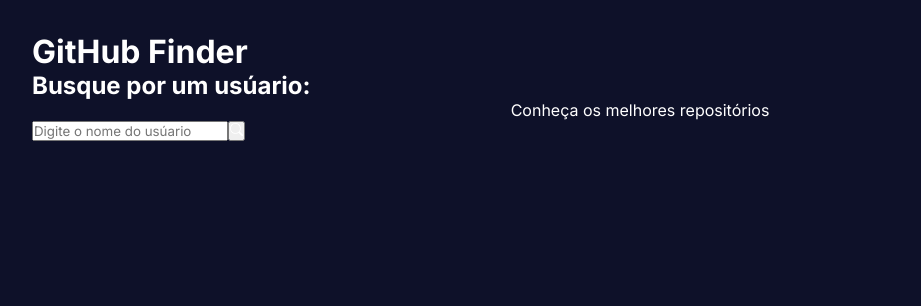
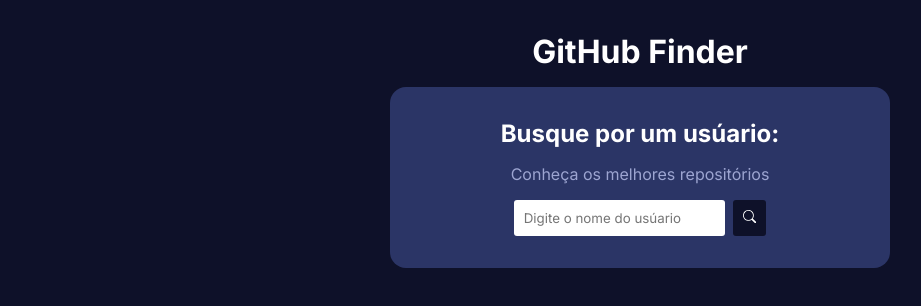
Before and after one commit to Pedroo07/GitHub-API, a React (Vite) app in the folder GitHub-API/: page / in a window 1280 px wide. Shown: the top 306 px of the page, without its empty margins (0-921 px from the left). Built offline with nearby package versions, Linux system fonts and the light colour scheme.

Commit message:
Estilizando Projeto

```diff
--- /dev/null
+++ b/GitHub-API/src/App.module.css
@@ -0,0 +1,8 @@
+.app{
+    max-width: 500px;
+    margin: 0 auto;
+}
+.app h1{
+    text-align: center;
+    margin-bottom: 1rem;
+}
--- a/GitHub-API/src/App.tsx
+++ b/GitHub-API/src/App.tsx
@@ -1,5 +1,5 @@
 import Search from './components/Search.tsx'
-import './App.css'
+import classes from "./App.module.css"
 import { UserProps } from './types/user.ts'
 import { useState } from 'react'
 
@@ -15,10 +15,10 @@
     console.log(data)
   }
   return (
-    <>
-     <h1>GitHub Finder</h1>
-     <div><Search loadUser={loadUser}/></div>
-    </>
+    <div className={classes.app}>
+    <h1>GitHub Finder</h1>
+    <Search loadUser={loadUser}/>
+    </div>
   )
 }
 
--- /dev/null
+++ b/GitHub-API/src/components/Search.module.css
@@ -0,0 +1,29 @@
+.search{
+    background-color:#2b3566;
+    padding: 2rem;
+    border-radius: 1rem;
+    display: flex;
+    flex-direction: column;
+    justify-content: center;
+    align-items: center;
+    gap: 1rem;
+    margin-bottom: 1.5rem;
+}
+
+.search p {
+    color: #9da5d1;
+}
+.search_container{
+    display: flex;
+    gap: .5rem;
+}
+.search_container input,.search_container button{
+    padding: .6rem;
+    border-radius: 3px;
+    border: none;
+    color: #2b3566;
+}
+.search_container button{
+    background-color: #0e1129;
+    cursor: pointer;
+}
--- a/GitHub-API/src/components/Search.tsx
+++ b/GitHub-API/src/components/Search.tsx
@@ -3,14 +3,15 @@
 }
 import { useState } from "react"
 import { BsSearch } from "react-icons/bs"
+import classes from './Search.module.css'
 
 const Search = ({loadUser}: SearchProps) => {
     const [userName, setUserName] = useState("")
     return (
-        <div>
+        <div className={classes.search}>
             <h2>Busque por um usúario:</h2>
             <p>Conheça os melhores repositórios</p>
-            <div>
+            <div className={classes.search_container}>
                 <input type="text" placeholder='Digite o nome do usúario' onChange={(e) => setUserName(e.target.value)} />
                 <button  onClick={() => loadUser(userName)}>
                     <BsSearch />
```
Also changed, not shown: GitHub-API/src/App.css (deleted).
